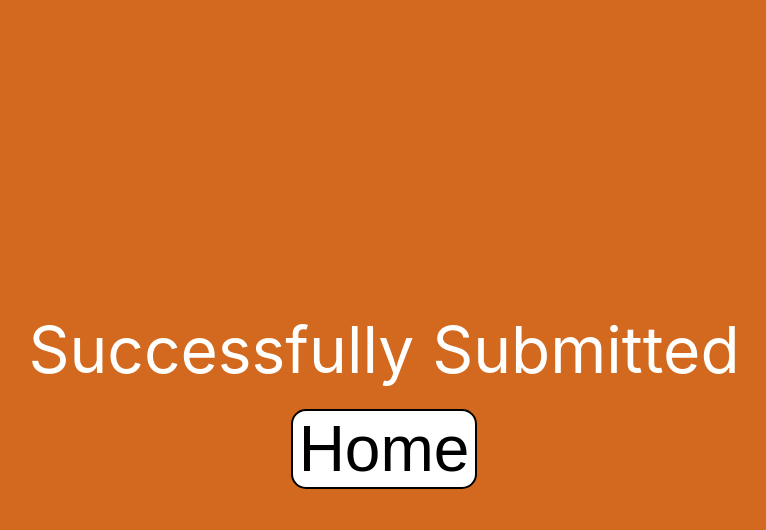
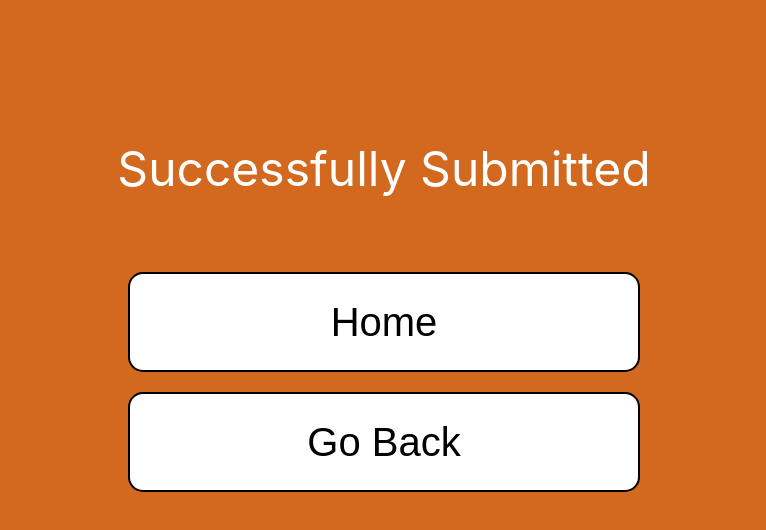
Before and after one commit to Ben-Worrall/ratingclientsv2, a React (Create React App) app: page /routes/SuccessfullySubmitted in a window 1280 px wide. Shown: the top 530 px of the page, without its empty margins (256-1022 px from the left). Built offline with nearby package versions, Linux system fonts and the light colour scheme.

Commit message:
added loading animation to submit results and fixed after submitted results page

```diff
--- a/src/functions/submitAnswers.js
+++ b/src/functions/submitAnswers.js
@@ -74,7 +74,7 @@ const SubmitAnswer = async () => {
                             UserOSnotes = "No Notes"
                         }
 
-                        alert(UserOSnotes)
+
                         const data = {
                            OverallScore: OverallScore,
                            OverallScoreNOTES: UserOSnotes,
--- a/src/routes/SuccessfullySubmitted.js
+++ b/src/routes/SuccessfullySubmitted.js
@@ -1,5 +1,5 @@
 
-import { useNavigate } from 'react-router-dom';
+import { NavLink, useNavigate } from 'react-router-dom';
 import './styles/SuccessfullySubmitted.css'
 import React from 'react';
 import { getFirestore, updateDoc, doc, collection,getDocs, deleteField, deleteDoc, onSnapshot, addDoc } from 'firebase/firestore'
@@ -7,22 +7,36 @@ import { useEffect } from 'react';
 import { useRef } from 'react';
 
 const Success = () => {
+
     let navigate = useNavigate()
+
+
+    function GoBackToEdit(){
+
+        navigate('/routes/UserJoinedRoom')
+
+    }
 
 
 
     function GoHome(){
-        localStorage.removeItem('UserName')
-        localStorage.removeItem('code')
+
         navigate('/')
 
     }
 
 
+
     return(
+
          <div id='SuccessApp'>
+
             <div id='SuccessApp-Text'>Successfully Submitted</div>
+            <div id="button-holder">
             <button id='SuccessApp-Button' onClick={GoHome}>Home</button>
+            <button id='GoBack-Button' onClick={GoBackToEdit}>Go Back</button>
+            </div>
+
          </div>
     )
 }
--- a/src/routes/styles/SuccessfullySubmitted.css
+++ b/src/routes/styles/SuccessfullySubmitted.css
@@ -1,23 +1,79 @@
 #SuccessApp{
-    width: max-content;
-    height: max-content;
+    width: 100%;
+    height: 100%;
     background-color: chocolate;
-    display: inline-block;
-    justify-content: center;
-    align-items: center;
+    position: absolute;
+
 }
 #SuccessApp-Text{
     color: white;
-    font-size: 400%;
+    font-size: 300%;
+    height: 10%;
+    display: flex;
+    align-items: center;
+    justify-content: center;
+    margin-top: 10%;
 }
+
+
+#button-holder{
+    width: 50%;
+    height: 50%;
+    margin-left: 25%;
+    position: absolute;
+    margin-top: 5%;
+}
+
+
+
+
+
 #SuccessApp-Button{
 
     border-radius:  15px 15px 15px 15px;
-    font-size: 400%;
+    font-size: 250%;
     border: 0.25vh solid black;
-    height: fit-content;
+    display: flex;
+    align-items: center;
+    justify-content: center;
     background-color: white;
     overflow: hidden;
     user-select: none;
     margin-top: 3%;
+    width: 80%;
+    height: 25%;
+    position: absolute;
+    left: 0;
+    right: 0;
+    top: 0;
+    bottom: 0;
+    margin-top: 0;
+    margin-bottom: 0;
+    margin-left: 10%;
+    margin-right: 0;
   }
+  #GoBack-Button{
+
+    border-radius:  15px 15px 15px 15px;
+    font-size: 250%;
+    border: 0.25vh solid black;
+    display: flex;
+    align-items: center;
+    justify-content: center;
+    background-color: white;
+    overflow: hidden;
+    user-select: none;
+    margin-top: 3%;
+    width: 80%;
+    height:25%;
+    position: absolute;
+    left: 0;
+    right: 0;
+    top: 30%;
+    bottom: 0;
+    margin-top: 0;
+    margin-bottom: 0;
+    margin-left: 10%;
+    margin-right: 0;
+
+  }
```
